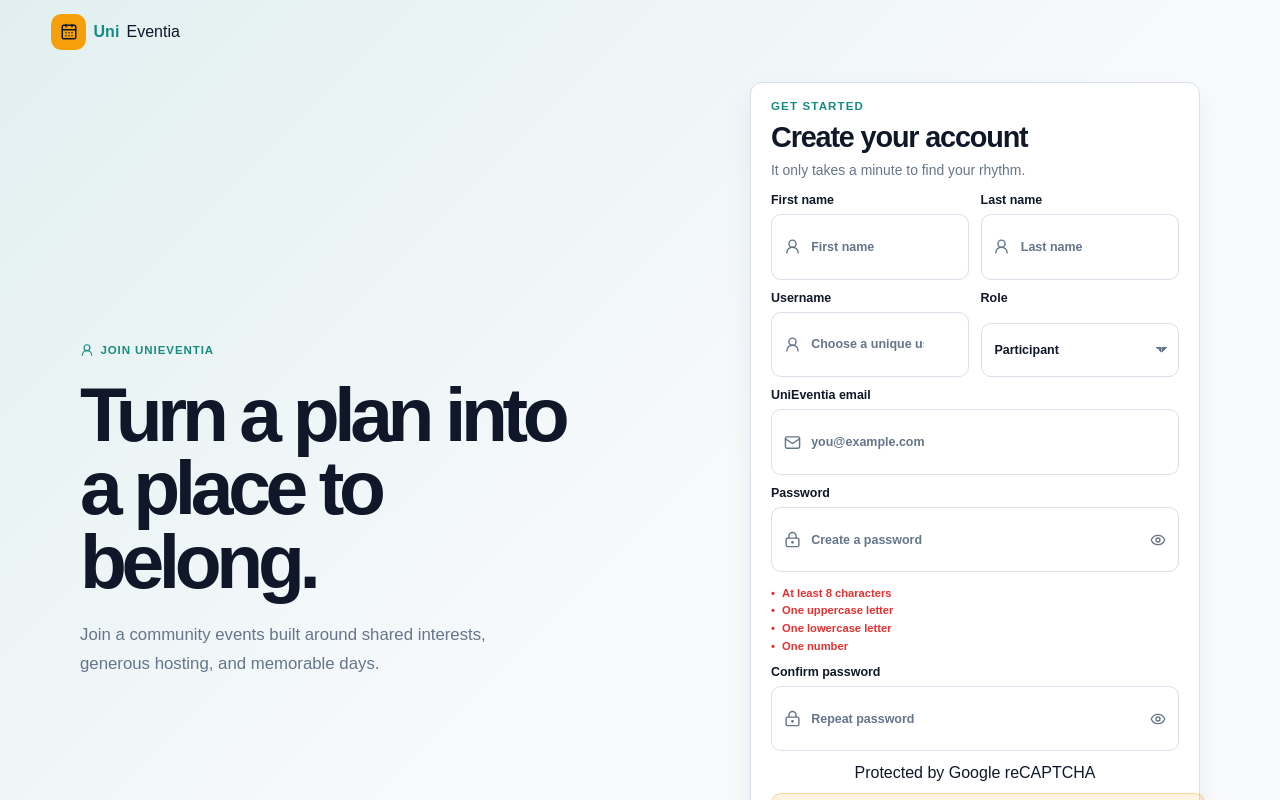
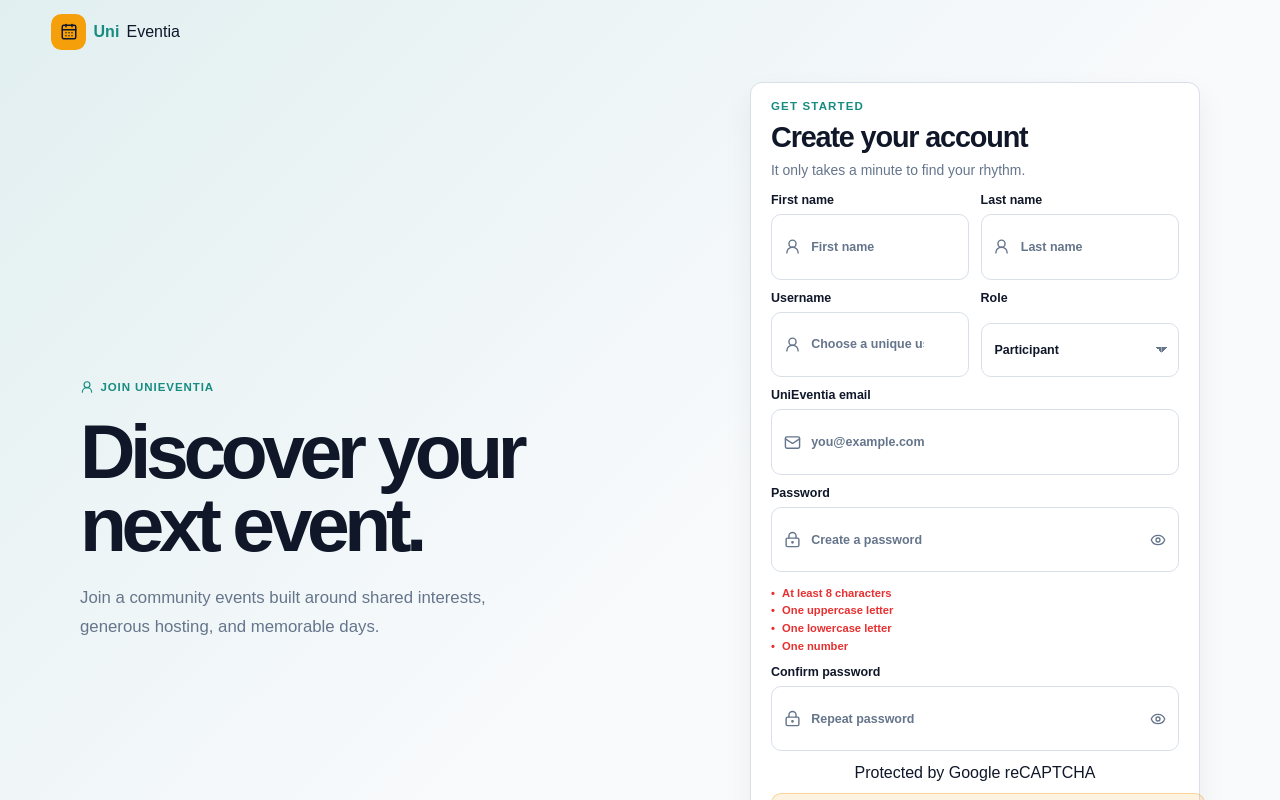
Before and after one commit to Fziyen/UniEventia-Front-End, a React (Create React App) app: page /register in a window 1280 px wide. Shown: the top 800 px of the page. Built offline with nearby package versions, Linux system fonts and the light colour scheme; no server answers.

Commit message:
updated UI

```diff
--- a/src/components/auth/signup.comp.jsx
+++ b/src/components/auth/signup.comp.jsx
@@ -110,7 +110,7 @@ export default function Signup() {
           <p className="eyebrow">
             <UserRound size={14} /> Join UniEventia
           </p>
-          <h1>Turn a plan into a place to belong.</h1>
+          <h1>Discover your next event.</h1>
           <p>
             Join a community events built around shared interests, generous
             hosting, and memorable days.
```
